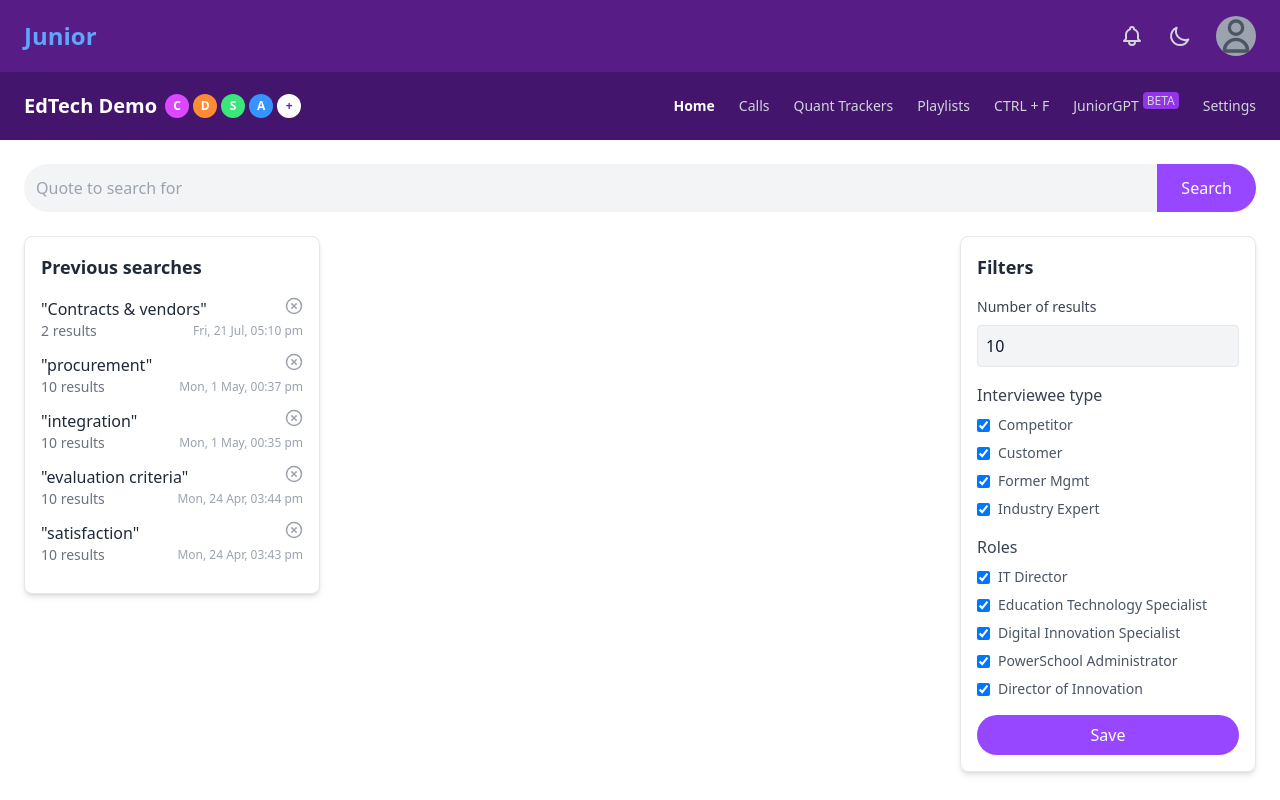
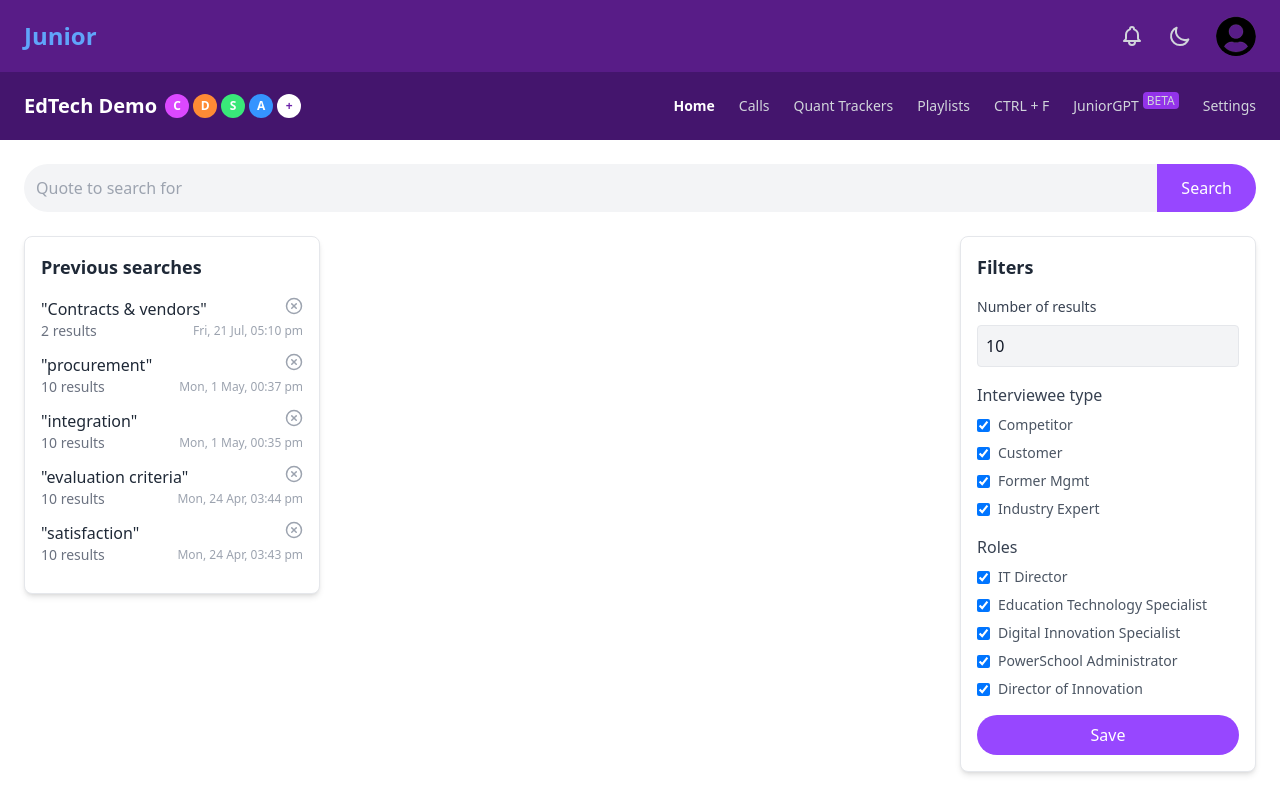
Before and after one commit to rajakalai/consulting-ai, a Next.js app: page / in a window 1280 px wide. Built offline with nearby package versions, Linux system fonts and the light colour scheme.

Commit message:
Added export feature

```diff
--- /dev/null
+++ b/app/api/calls/export/route.ts
@@ -0,0 +1,16 @@
+import { NextResponse } from 'next/server';
+
+export async function GET(req: Request) {
+    const { searchParams } = new URL(req.url);
+    const call_id = searchParams.get('call_id');
+    const response = await fetch(`${process.env.HOST_URL}/prod/call/export_cleaned_call?call_id=${call_id}`, {
+    method: 'GET',
+    headers: {
+      'x-api-key': 'your-api-key-here',
+      'Content-Type': 'application/json',
+    },
+    //body: JSON.stringify({}),
+  });
+  const data = await response.json();
+  return NextResponse.json(data);
+}
--- a/app/calls/[call_id]/page.tsx
+++ b/app/calls/[call_id]/page.tsx
@@ -121,7 +121,7 @@
 
   const handleExport = async () => {
     try {
-      const response = await fetch(`https://2r14owmlna.execute-api.ap-south-1.amazonaws.com/prod/call/export_cleaned_call?call_id=${call_id}`);
+      const response = await fetch(`/api/calls/export?call_id=${call_id}`);
       const data = await response.json();
       if (data.file_url) {
         window.open(data.file_url, '_blank');
--- a/app/calls/page.tsx
+++ b/app/calls/page.tsx
@@ -139,7 +139,7 @@
   }
 
   return (
-    <div className="flex justify-center h-[calc(100vh-140px)] text-black w-screen">
+    <div className="flex justify-center h-[calc(100vh-140px)] text-black">
       <div className="p-4 w-full max-w-6xl">
         <h1 className="text-3xl font-bold mb-6 text-center text-purple-600">Call Details</h1>
         <div className="overflow-x-auto bg-white shadow-md rounded-lg">
--- a/app/components/Header.tsx
+++ b/app/components/Header.tsx
@@ -13,9 +13,9 @@
             <path strokeLinecap="round" strokeLinejoin="round" strokeWidth={2} d="M20.354 15.354A9 9 0 018.646 3.646 9.003 9.003 0 0012 21a9.003 9.003 0 008.354-5.646z" />
           </svg>
         </button>
-        <div className="w-10 h-10 bg-gray-400 rounded-full overflow-hidden">
-          <svg xmlns="http://www.w3.org/2000/svg" className="h-full w-full text-gray-600" fill="none" viewBox="0 0 24 24" stroke="currentColor">
-            <path strokeLinecap="round" strokeLinejoin="round" strokeWidth={2} d="M16 7a4 4 0 11-8 0 4 4 0 018 0zM12 14a7 7 0 00-7 7h14a7 7 0 00-7-7z" />
+        <div className="w-10 h-10  rounded-full overflow-hidden">
+          <svg xmlns="http://www.w3.org/2000/svg" viewBox="0 0 496 512" stroke="white">
+          <path xmlns="http://www.w3.org/2000/svg" d="M248 8C111 8 0 119 0 256s111 248 248 248 248-111 248-248S385 8 248 8zm0 96c48.6 0 88 39.4 88 88s-39.4 88-88 88-88-39.4-88-88 39.4-88 88-88zm0 344c-58.7 0-111.3-26.6-146.5-68.2 18.8-35.4 55.6-59.8 98.5-59.8 2.4 0 4.8 .4 7.1 1.1 13 4.2 26.6 6.9 40.9 6.9 14.3 0 28-2.7 40.9-6.9 2.3-.7 4.7-1.1 7.1-1.1 42.9 0 79.7 24.4 98.5 59.8C359.3 421.4 306.7 448 248 448z"/>
           </svg>
         </div>
       </div>
```
